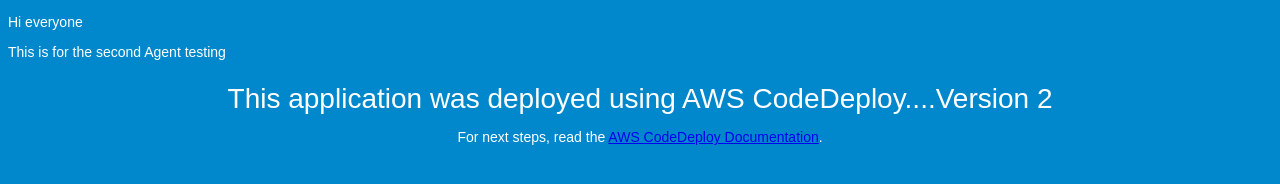
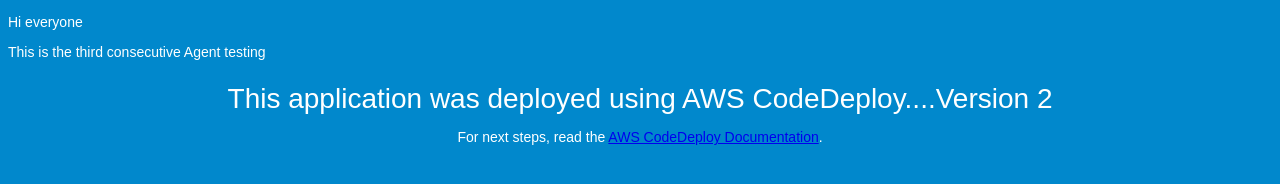
Before and after one commit to kaygee4eva/ProjectAlexa, a plain HTML site: page index.html in a window 1280 px wide. Drawn offline with Linux system fonts and the light colour scheme.

Commit message:
added a third thing to index.html

```diff
--- a/index.html
+++ b/index.html
@@ -4,7 +4,7 @@
   <meta charset="utf-8">
   <title>Sample Deployment</title>
   <p> Hi everyone</p>
-  <p> This is for the second Agent testing</p>
+  <p> This is the third consecutive Agent testing</p>
   <style>
     body {
       color: #ffffff;
```
